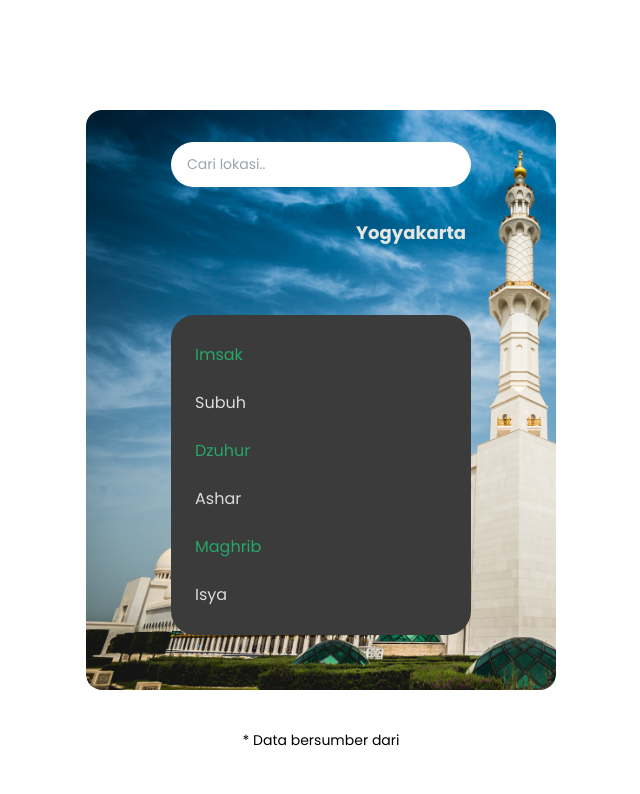
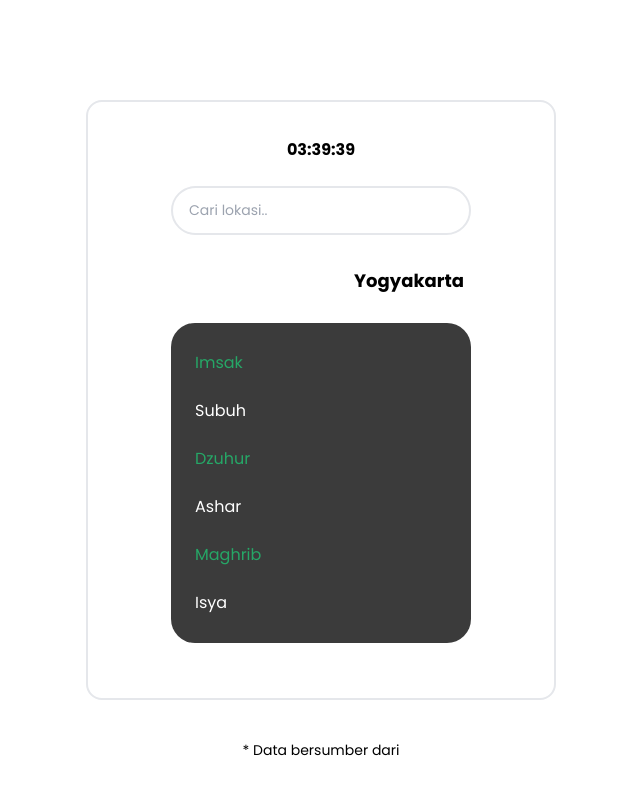
Before and after one commit to rezalastana/react-jadwal-shalat, a React (Create React App) app: page / in a window 1280 px wide. Shown: the top 794 px of the page, without its empty margins (319-959 px from the left). Built offline with nearby package versions, Linux system fonts and the light colour scheme; no server answers.

Commit message:
feat:new look

```diff
--- a/src/App.js
+++ b/src/App.js
@@ -5,6 +5,8 @@ function App() {
     const [input, setInput] = useState("");
     const [term, setTerm] = useState("Yogyakarta");
     const [data, setData] = useState([]);
+    // time
+    const [time, setTime] = useState(new Date());
 
     // deklarasi untuk waktu sholat
     const sholat = ["Imsak", "Fajr", "Dhuhr", "Asr", "Maghrib", "Isha"];
@@ -31,17 +33,65 @@ function App() {
     };
 
     useEffect(() => {
-        fetch(`http://api.aladhan.com/v1/timingsByAddress?address=${term}`)
-            // lalu jadikan data yang didapat dari API menjadi response json
-            .then((res) => res.json())
-            .then((res) => setData(res.data));
+        const timerID = setInterval(() => tick(), 1000);
+
+        return function cleanup() {
+            clearInterval(timerID);
+        };
+    });
+
+    function tick() {
+        setTime(new Date());
+    }
+
+    useEffect(() => {
+        const fetchData = async () => {
+            try {
+                const response = await fetch(
+                    `http://api.aladhan.com/v1/timingsByAddress?address=${term}`
+                );
+                const data = await response.json();
+                setData(data.data);
+            } catch (error) {
+                console.error("Error fetching data:", error);
+            }
+        };
+
+        fetchData();
     }, [term]);
+
+    // useEffect(() => {
+    //     fetch(`http://api.aladhan.com/v1/timingsByAddress?address=${term}`)
+    //         // lalu jadikan data yang didapat dari API menjadi response json
+    //         .then((res) => res.json())
+    //         .then((res) => setData(res.data));
+    // }, [term]);
+
+    // const baseUrl = "https://api.myquran.com/";
+    // const version = "v2/";
+
+    // fetch data menggunakan async await
+    // const fetchData = async () => {
+    //     const res = await fetch(`${baseUrl}${version}${term}`);
+    //     const data = await res.json();
+    //     setData(data.data);
+    // };
+
     return (
         <div className="flex flex-col gap-5 justify-center items-center rounded-xl font-poppins md:h-screen mt-5">
             {/* card */}
             {/* bg-[url('./assets/masjid-2.jpeg')] */}
-            <div className="w-[470px] h-[580px] rounded-2xl p-5 bg-[url('./assets/masjid-2.jpeg')] bg-cover m-5">
+            <div className="w-[470px] h-[600px] rounded-2xl p-5 bg-cover m-5 border-2">
                 <div className="flex flex-col w-full items-center gap-3">
+                    {/* TIME */}
+                    <h2 className="mt-4">
+                        {/* {time.toLocaleTimeString({ hour12: false })} */}
+                        <h2 className="font-bold">
+                            {time.toLocaleTimeString("en-US", {
+                                hour12: false,
+                            })}
+                        </h2>
+                    </h2>
                     {/* FORM SEARCH */}
                     {/* ketika input di klik/cari panggil onSubmit */}
                     <form
@@ -57,10 +107,11 @@ function App() {
                             onChange={(e) => setInput(e.target.value)}
                             // onChange={handleInput}
                             type="text"
-                            className="w-[300px] mt-3 py-3 px-4 rounded-full text-[14px] text-slate-600 outline-none focus:shadow-lg"
+                            className="w-[300px] border-2 mt-3 py-3 px-4 rounded-full text-[14px] text-slate-600 outline-none focus:shadow-lg"
                             placeholder="Cari lokasi.."
                             value={input}
                         />
+
                         <input type="submit" value="" />
                     </form>
                     <div className="w-full flex justify-between px-[70px] text-[#e3e6e3] mt-5">
@@ -68,7 +119,7 @@ function App() {
                             {/* use namaIndo untuk menampilkan hari */}
                             <div>
                                 {data.date && (
-                                    <div className="font-bold text-lg">
+                                    <div className="font-bold text-lg text-black">
                                         {
                                             hariIndo[
                                                 data.date.gregorian.weekday.en
@@ -77,12 +128,16 @@ function App() {
                                     </div>
                                 )}
                             </div>
-                            <div>{data.date && data.date.readable}</div>
+                            <div className="text-black">
+                                {data.date && data.date.readable}
+                            </div>
                         </div>
-                        <div className="font-bold text-lg">{term}</div>
+                        <div className="font-bold text-lg text-black">
+                            {term}
+                        </div>
                     </div>
                     {/* HASIL */}
-                    <ul className="flex flex-col rounded-3xl w-[300px] bg-[#3b3b3b] py-4 px-3 mt-14">
+                    <ul className="flex flex-col rounded-3xl w-[300px] bg-[#3b3b3b] py-4 px-3 mt-4">
                         {/* pada tailwindcss bisa menggunakan odd jika li dalam keadaan ganjil */}
                         {/* melakukan perulangan */}
                         {data &&
@@ -91,7 +146,8 @@ function App() {
                                 const mappedPrayeName = sholatIndo[p];
 
                                 return (
-                                    <li className="odd:text-[#26a767] even:text-[#dbdbd9] flex justify-between p-3">
+                                    // even:text-[#dbdbd9]
+                                    <li className="odd:text-[#26a767] even:text-white flex justify-between p-3">
                                         {/* nama waktu shalat */}
                                         <div>{mappedPrayeName}</div>
                                         <div className="font-bold">
```
